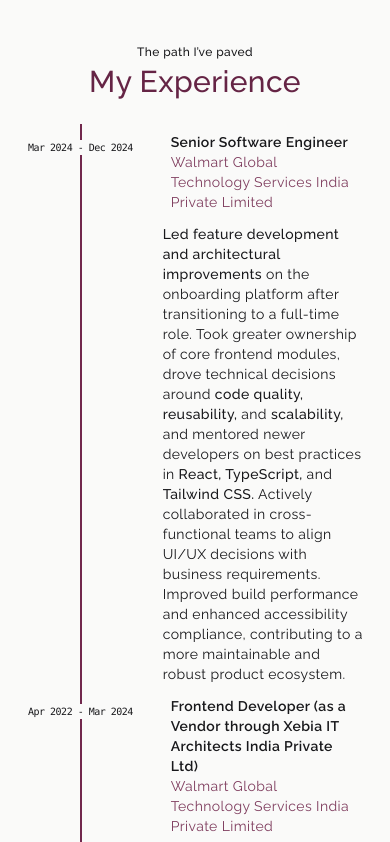
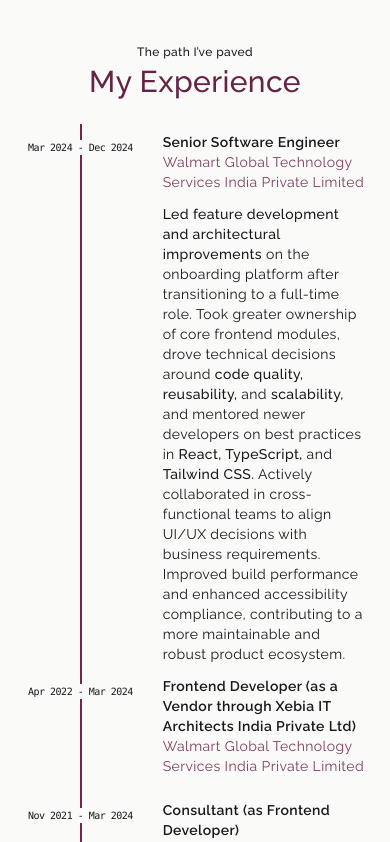
Before and after one commit to BhoomikaAnagodu/my-portfolio, a React (Vite) app: page / in a window 390 px wide. Shown: the part 1720-2562 px from the top of the page. Built offline with nearby package versions, Linux system fonts and the light colour scheme.

Commit message:
adjust padding for consistent spacing

```diff
--- a/src/components/Experience.tsx
+++ b/src/components/Experience.tsx
@@ -30,7 +30,7 @@ const Experience = () => {
                   <div className="w-9/12 sm:w-10/12">
                     <div
                       onClick={() => setShowStep(index)}
-                      className="cursor-pointer hover:bg-wineberry-50 rounded-xl px-4 py-2"
+                      className="cursor-pointer hover:bg-wineberry-50 rounded-xl px-2 md:px-4 py-2"
                     >
                       <p className="text-sm md:text-base font-semibold">
                         {list.designation}
```
